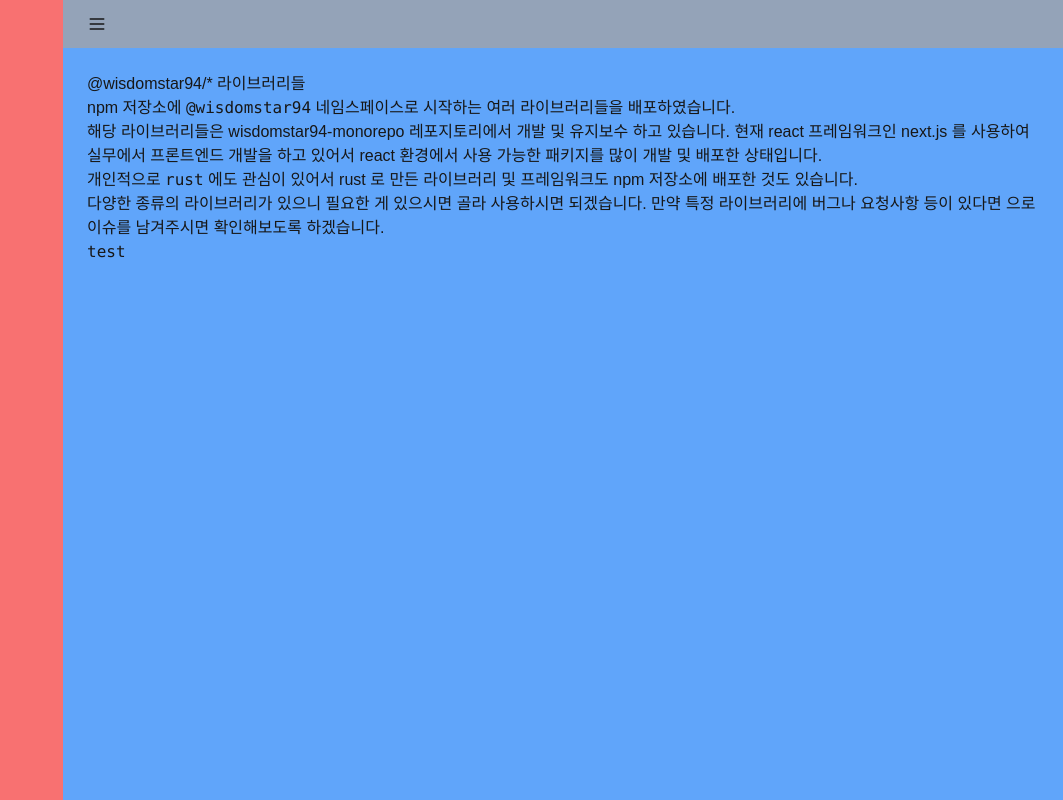
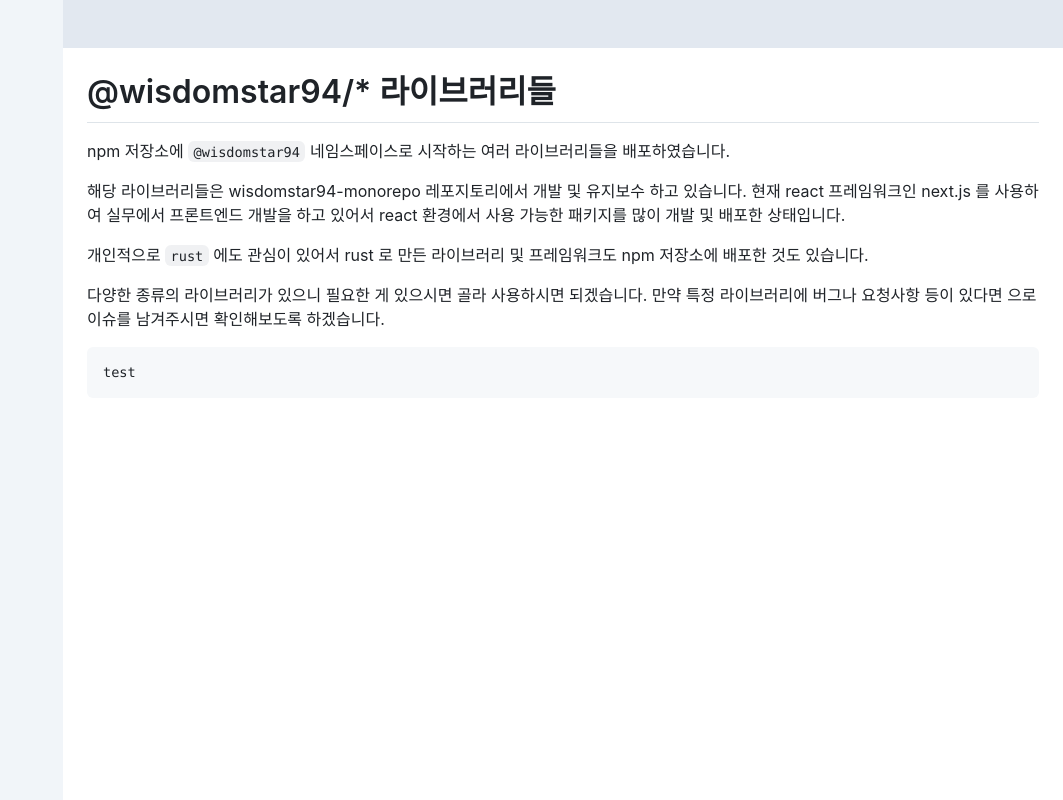
Before and after one commit to wisdomstar94/wisdomstar94-monorepo, a Next.js app in the folder repositories/frontends/document-frontends/wisdomstar94-libraries-docs/: page /wisdomstar94-monorepo/intro in a window 1280 px wide. Shown: the whole page, without its empty margins (217-1280 px from the left). Built offline with nearby package versions, Linux system fonts and the light colour scheme; a web font is replaced by a local one.

Commit message:
mdx 스타일 정상 표시 확인

```diff
--- a/repositories/frontends/document-frontends/wisdomstar94-libraries-docs/next.config.mjs
+++ b/repositories/frontends/document-frontends/wisdomstar94-libraries-docs/next.config.mjs
@@ -16,9 +16,6 @@
   pageExtensions: ['js', 'jsx', 'md', 'mdx', 'ts', 'tsx'],
   basePath: '/wisdomstar94-monorepo',
   output: 'export',
-  // experimental: {
-  //   mdxRs: false,
-  // },
   trailingSlash: true,
 };
 
--- a/repositories/frontends/document-frontends/wisdomstar94-libraries-docs/src/components/layouts/contentbar.tsx
+++ b/repositories/frontends/document-frontends/wisdomstar94-libraries-docs/src/components/layouts/contentbar.tsx
@@ -12,13 +12,14 @@
     <>
       <main
         className={cn(
+          'markdown-body',
           'w-layout-contentbar-width-m lg:w-layout-contentbar-width',
           'h-layout-contentbar-height-m lg:h-layout-contentbar-height',
           'top-layout-contentbar-top-m lg:top-layout-contentbar-top',
           'left-layout-contentbar-left-m lg:left-layout-contentbar-left',
           'fixed transition-all duration-300',
           'overflow-y-auto',
-          'bg-blue-400',
+          // 'bg-blue-400',
           'p-6 box-border'
         )}
       >
--- a/repositories/frontends/document-frontends/wisdomstar94-libraries-docs/src/components/layouts/sidebar.tsx
+++ b/repositories/frontends/document-frontends/wisdomstar94-libraries-docs/src/components/layouts/sidebar.tsx
@@ -25,7 +25,7 @@
           'sidebar-opend:left-0',
 
           'fixed z-[2] transition-all duration-300',
-          'bg-red-400'
+          'bg-slate-100'
         )}
       ></aside>
     </>
--- a/repositories/frontends/document-frontends/wisdomstar94-libraries-docs/src/components/layouts/topbar.tsx
+++ b/repositories/frontends/document-frontends/wisdomstar94-libraries-docs/src/components/layouts/topbar.tsx
@@ -11,14 +11,14 @@
           'top-layout-topbar-top-m lg:top-layout-topbar-top',
           'left-layout-topbar-left-m lg:left-layout-topbar-left',
           'fixed transition-all duration-300',
-          'bg-slate-400',
+          'bg-slate-200',
           'flex justify-between gap-2 px-4 box-border items-center'
         )}
       >
         {/* left */}
         <div className={cn('inline-flex items-center gap-2 relative')}>
           <button
-            className={cn('p-2 cursor-pointer')}
+            className={cn('p-2 cursor-pointer', 'inline-flex lg:hidden')}
             onClick={() => {
               document.body.classList.add('sidebar-opend');
               document.body.classList.remove('sidebar-collapsed');
--- /dev/null
+++ b/repositories/frontends/document-frontends/wisdomstar94-libraries-docs/src/mdx-components.tsx
@@ -0,0 +1,7 @@
+import type { MDXComponents } from 'mdx/types';
+
+export function useMDXComponents(components: MDXComponents): MDXComponents {
+  return {
+    ...components,
+  };
+}
```
